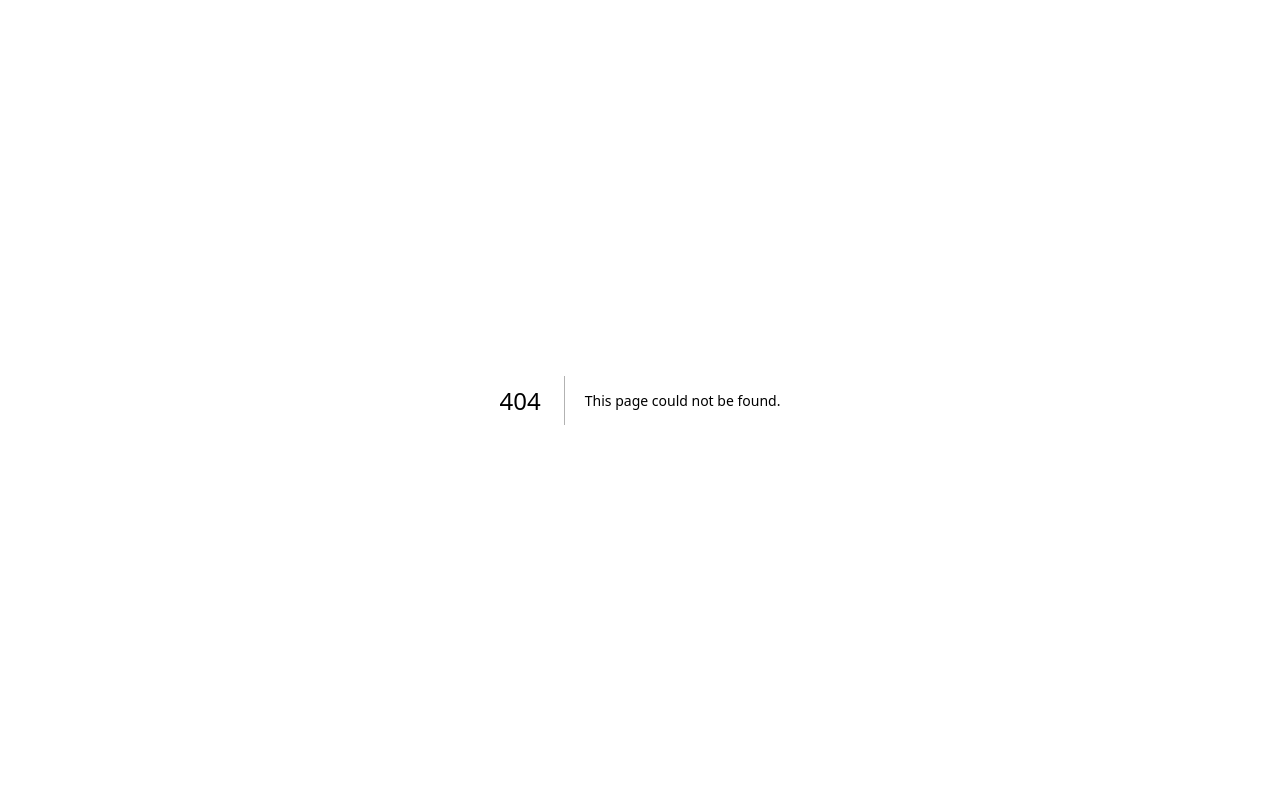
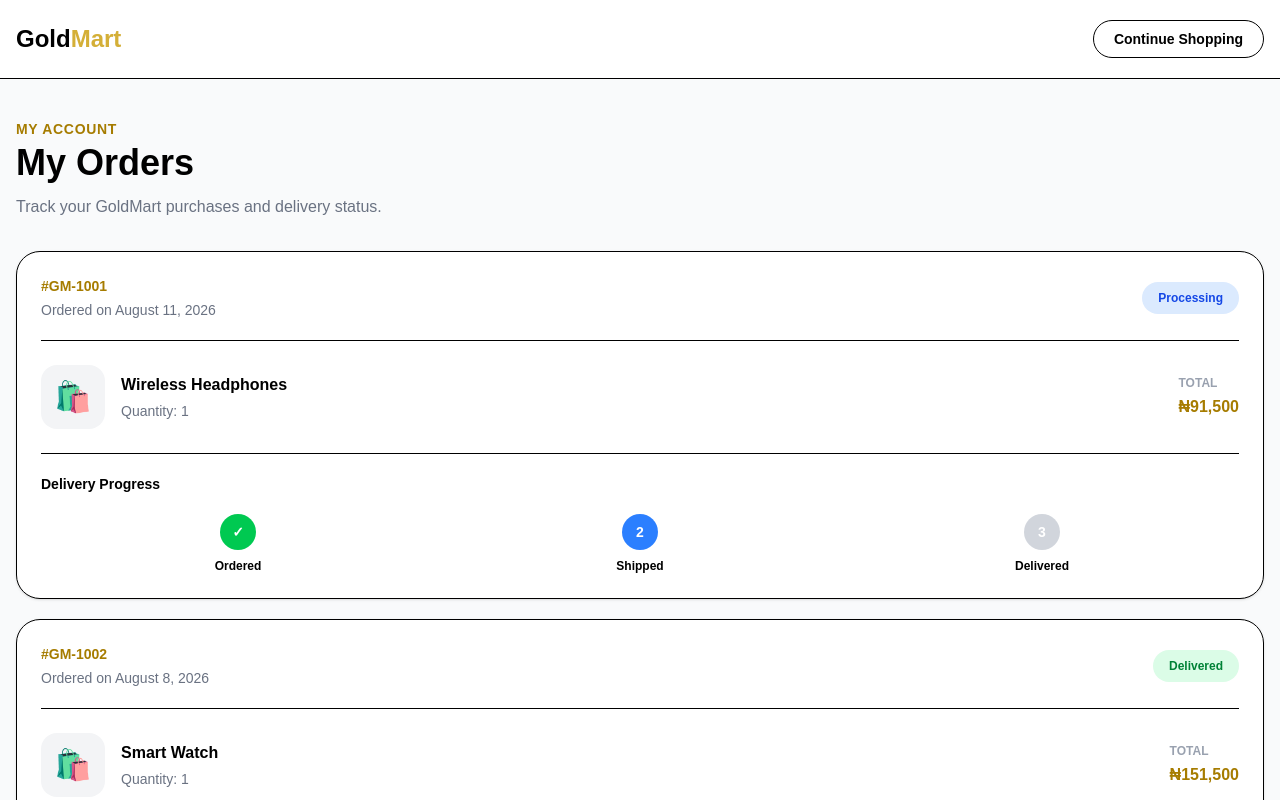
Before and after one commit to oscar1-max/Gold-mart-Ybsr, a Next.js app: page /orders in a window 1280 px wide. Before the commit this address had no page. Shown: the top 800 px of the page. Built offline with nearby package versions, Linux system fonts and the light colour scheme.

Commit message:
Create OrdersPage component to display orders
This page displays a list of orders with their details, including status and delivery progress.

```diff
--- /dev/null
+++ b/app/orders/page.tsx
@@ -0,0 +1,214 @@
+import Link from "next/link";
+
+const orders = [
+  {
+    id: "#GM-1001",
+    date: "August 11, 2026",
+    product: "Wireless Headphones",
+    quantity: 1,
+    total: "₦91,500",
+    status: "Processing",
+  },
+  {
+    id: "#GM-1002",
+    date: "August 8, 2026",
+    product: "Smart Watch",
+    quantity: 1,
+    total: "₦151,500",
+    status: "Delivered",
+  },
+];
+
+export default function OrdersPage() {
+  return (
+    <main className="min-h-screen bg-gray-50 text-black">
+
+      {/* HEADER */}
+      <header className="border-b bg-white">
+        <div className="mx-auto flex max-w-7xl items-center justify-between px-4 py-5">
+
+          <Link href="/" className="text-2xl font-black">
+            Gold<span className="text-[#D4AF37]">Mart</span>
+          </Link>
+
+          <Link
+            href="/"
+            className="rounded-full border px-5 py-2 text-sm font-bold"
+          >
+            Continue Shopping
+          </Link>
+
+        </div>
+      </header>
+
+      {/* CONTENT */}
+      <div className="mx-auto max-w-7xl px-4 py-10">
+
+        <p className="text-sm font-bold uppercase tracking-wider text-[#A67C00]">
+          My Account
+        </p>
+
+        <h1 className="mt-1 text-3xl font-black sm:text-4xl">
+          My Orders
+        </h1>
+
+        <p className="mt-3 text-gray-500">
+          Track your GoldMart purchases and delivery status.
+        </p>
+
+        {/* ORDERS */}
+        <div className="mt-8 space-y-5">
+
+          {orders.map((order) => (
+            <article
+              key={order.id}
+              className="rounded-3xl border bg-white p-6 shadow-sm"
+            >
+
+              {/* TOP */}
+              <div className="flex flex-col gap-3 border-b pb-5 sm:flex-row sm:items-center sm:justify-between">
+
+                <div>
+                  <p className="text-sm font-bold text-[#A67C00]">
+                    {order.id}
+                  </p>
+
+                  <p className="mt-1 text-sm text-gray-500">
+                    Ordered on {order.date}
+                  </p>
+                </div>
+
+                <span
+                  className={`w-fit rounded-full px-4 py-2 text-xs font-bold ${
+                    order.status === "Delivered"
+                      ? "bg-green-100 text-green-700"
+                      : "bg-blue-100 text-blue-700"
+                  }`}
+                >
+                  {order.status}
+                </span>
+
+              </div>
+
+              {/* PRODUCT */}
+              <div className="flex flex-col gap-5 py-6 sm:flex-row sm:items-center sm:justify-between">
+
+                <div className="flex items-center gap-4">
+
+                  <div className="flex h-16 w-16 items-center justify-center rounded-2xl bg-gray-100 text-3xl">
+                    🛍️
+                  </div>
+
+                  <div>
+                    <h2 className="font-black">
+                      {order.product}
+                    </h2>
+
+                    <p className="mt-1 text-sm text-gray-500">
+                      Quantity: {order.quantity}
+                    </p>
+                  </div>
+
+                </div>
+
+                <div>
+                  <p className="text-xs font-bold uppercase text-gray-400">
+                    Total
+                  </p>
+
+                  <p className="mt-1 font-black text-[#A67C00]">
+                    {order.total}
+                  </p>
+                </div>
+
+              </div>
+
+              {/* TRACKING */}
+              <div className="border-t pt-5">
+
+                <p className="text-sm font-bold">
+                  Delivery Progress
+                </p>
+
+                <div className="mt-5 grid grid-cols-3 gap-2">
+
+                  <div className="text-center">
+
+                    <div className="mx-auto flex h-9 w-9 items-center justify-center rounded-full bg-green-500 text-sm font-bold text-white">
+                      ✓
+                    </div>
+
+                    <p className="mt-2 text-xs font-bold">
+                      Ordered
+                    </p>
+
+                  </div>
+
+                  <div className="text-center">
+
+                    <div
+                      className={`mx-auto flex h-9 w-9 items-center justify-center rounded-full text-sm font-bold text-white ${
+                        order.status === "Delivered"
+                          ? "bg-green-500"
+                          : "bg-blue-500"
+                      }`}
+                    >
+                      {order.status === "Delivered" ? "✓" : "2"}
+                    </div>
+
+                    <p className="mt-2 text-xs font-bold">
+                      Shipped
+                    </p>
+
+                  </div>
+
+                  <div className="text-center">
+
+                    <div
+                      className={`mx-auto flex h-9 w-9 items-center justify-center rounded-full text-sm font-bold text-white ${
+                        order.status === "Delivered"
+                          ? "bg-green-500"
+                          : "bg-gray-300"
+                      }`}
+                    >
+                      {order.status === "Delivered" ? "✓" : "3"}
+                    </div>
+
+                    <p className="mt-2 text-xs font-bold">
+                      Delivered
+                    </p>
+
+                  </div>
+
+                </div>
+
+              </div>
+
+            </article>
+          ))}
+
+        </div>
+
+        {/* EMPTY / FUTURE NOTE */}
+        <section className="mt-8 rounded-3xl bg-black p-8 text-white">
+
+          <p className="text-sm font-bold uppercase tracking-widest text-[#D4AF37]">
+            GoldMart Orders
+          </p>
+
+          <h2 className="mt-3 text-2xl font-black">
+            Your orders, all in one place.
+          </h2>
+
+          <p className="mt-3 max-w-2xl text-gray-400">
+            These are currently sample orders. Once the backend
+            is connected, this page will automatically display
+            the customer's real orders and live delivery status.
+          </p>
+
+        </section>
+
+      </div>
+    </main>
+  );
+              }
```
